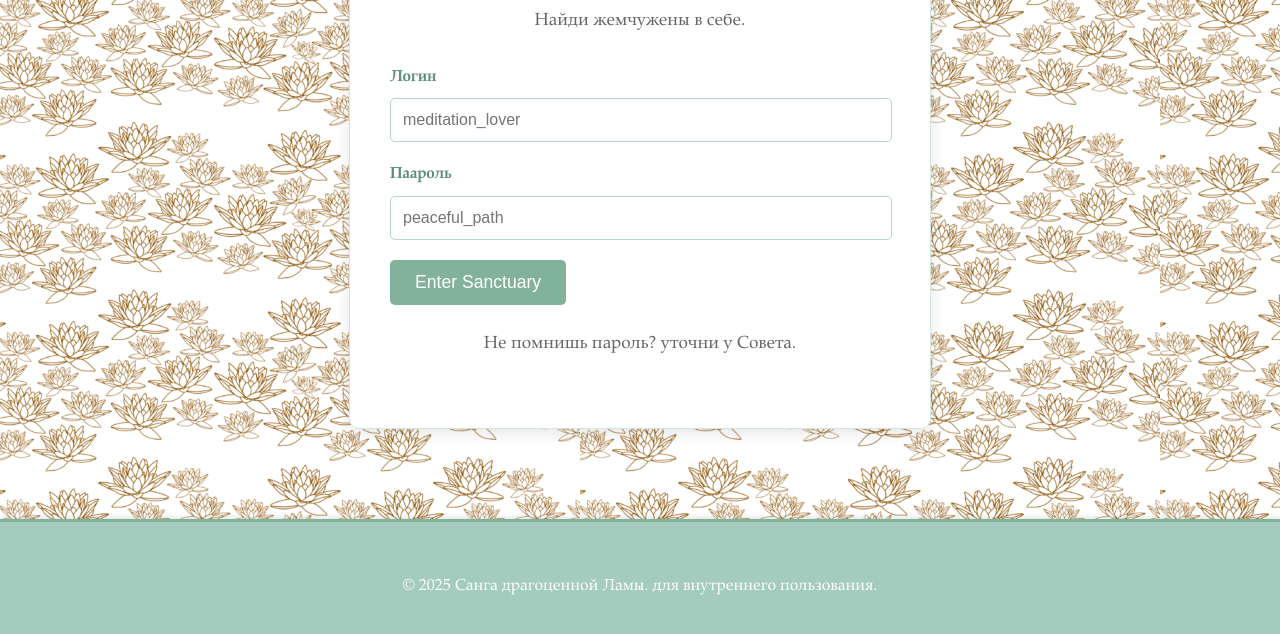
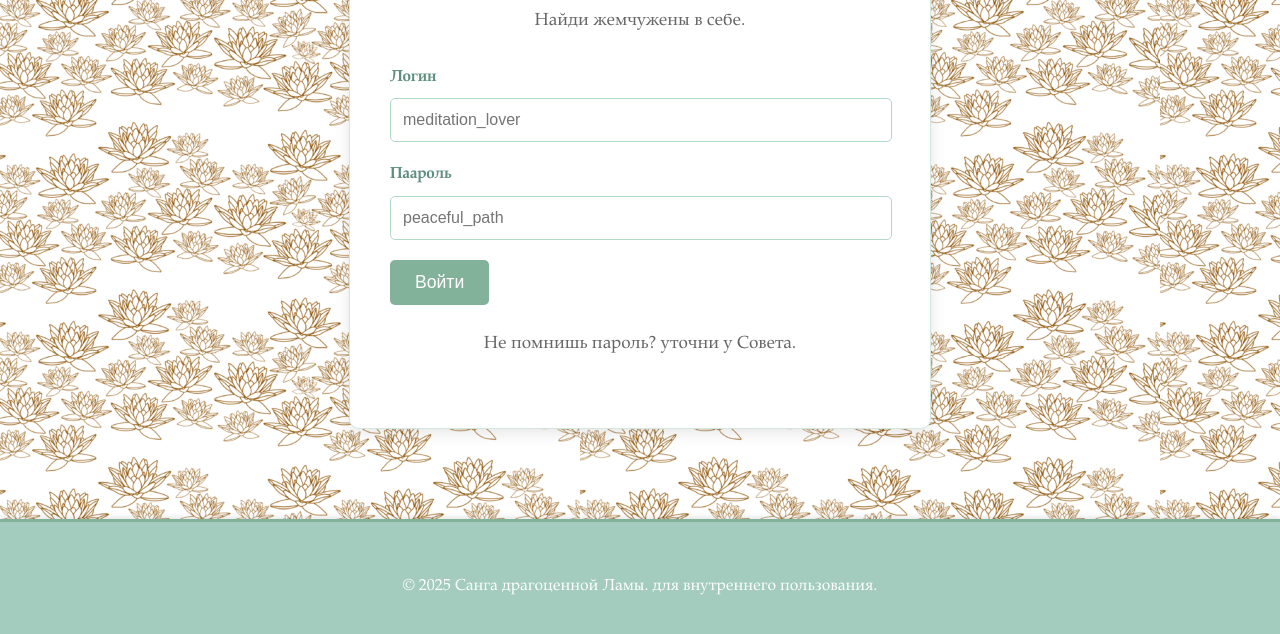
Before and after one commit to myAhimsa/SinSanGaSite, a plain HTML site: page index.html in a window 1280 px wide. Shown: the part 649-1283 px from the top of the page. Drawn offline with Linux system fonts and the light colour scheme.

Commit message:
Update index.html

```diff
--- a/index.html
+++ b/index.html
@@ -29,7 +29,7 @@
                     <input type="password" id="password" name="password" class="form-control" placeholder="peaceful_path">
                 </div>
                 <div class="form-group">
-                    <button type="submit" class="btn btn-primary">Enter Sanctuary</button>
+                    <button type="submit" class="btn btn-primary">Войти</button>
                 </div>
                 <p class="note-text">
                     Не помнишь пароль? уточни у Совета.
```
